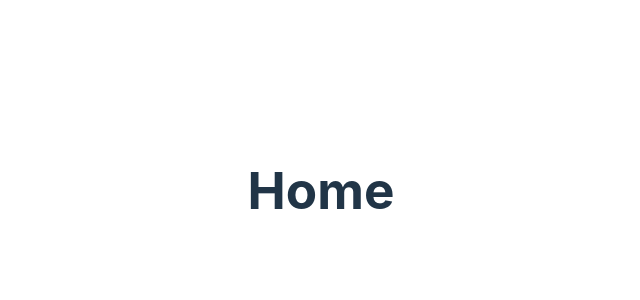
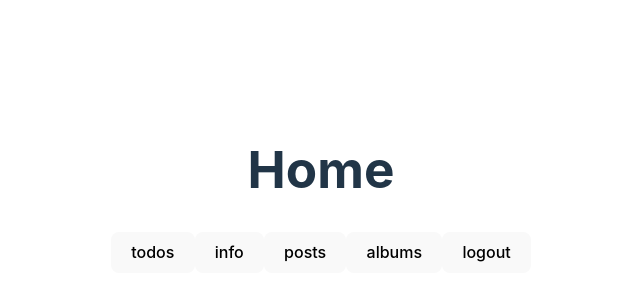
Before and after one commit to ToharRahima/TzofiaAndTohar, a React (Vite) app: page /home in a window 1280 px wide. Shown: the part 210-510 px from the top of the page, without its empty margins (319-959 px from the left). Built offline with nearby package versions, Linux system fonts and the light colour scheme.

Commit message:
with navber and change in history

```diff
--- a/src/components/Home.jsx
+++ b/src/components/Home.jsx
@@ -1,7 +1,12 @@
 import React from "react";
-function Home(){
-    return(
-        <h1>Home</h1>
+import Navber from "./Navber";
+
+function Home() {
+    return (
+        <>
+            <h1>Home</h1>
+            <Navber />
+        </>
     )
 }
 export default Home;
--- a/src/components/Login.jsx
+++ b/src/components/Login.jsx
@@ -1,14 +1,13 @@
 import React, { useEffect } from "react";
 import { useState } from "react";
-// import Home from './Home'
 import { Link, Route,Routes, useNavigate } from 'react-router-dom'
 
 
 function Login() {
-    const [isExist,setisExist]=useState()
+    const [isExist,setisExist]=useState(false)
     const [inputs, setInputs] = useState({});
     const [usersArr,setusersArr]=useState([]);
-    const navigete= useNavigate();
+    const navigate= useNavigate();
 
     function SetInLS(user){
         let inArr=false;
@@ -20,7 +19,9 @@ function Login() {
                 }
             }
             if(!inArr){
-                localStorage.setItem("logedUsers",JSON.stringify(logedUsers.push(user)))
+                logedUsers.push(user);
+                localStorage.setItem("logedUsers", JSON.stringify(logedUsers));
+                // localStorage.setItem("logedUsers",JSON.stringify(logedUsers.push(user)))
             }
         } else{
             localStorage.setItem("logedUsers",JSON.stringify([user]))
@@ -40,11 +41,11 @@ function Login() {
         (async ()=> await fetchItem())();
     },[])
 
-    useEffect(()=>{
-        if(isExist){
-            navigete("/home")
-        }
-    },[])
+    // useEffect(()=>{
+    //     if(isExist){
+    //         navigate('/home', { replace: true })
+    //     }
+    // },[])
 
     const handleChange = (event) => {
         const name = event.target.name;
@@ -53,6 +54,7 @@ function Login() {
     }
 
       function handleSubmit(event){
+        let insert=false;
         event.preventDefault();
         for(let i=0;i<usersArr.length;i++){
             if((inputs.username==usersArr[i].username) && (inputs.password==usersArr[i].website)){
@@ -60,11 +62,13 @@ function Login() {
                 localStorage.setItem("currentUser",JSON.stringify(usersArr[i]))
                 alert("hi "+ inputs.username )
                 setisExist(true)
-                navigete("/home")
+                insert=true
+                navigate('/home', { replace: true })
+                // navigete("/home")
             }
 
         }
-        if(isExist!==true){
+        if(insert!==true){
             setisExist(false)
             alert("user dose not exist");
         }
--- /dev/null
+++ b/src/components/Navber.jsx
@@ -0,0 +1,34 @@
+import React from "react";
+import { useNavigate } from "react-router-dom";
+function Navber(){
+
+    const navigate=useNavigate();
+
+    const todos=()=>{
+        navigate("/todos")
+    }
+    const info=()=>{
+        navigate("/info")
+    }
+    const posts=()=>{
+        navigate("/posts")
+    }
+    const albums=()=>{
+        navigate("/albums")
+    }
+    const logout=()=>{
+        localStorage.setItem("currentUser",JSON.stringify(" "));
+        navigate('/', { replace: true })
+    }
+
+    return(
+        <>
+            <button onClick={()=>todos()}> todos </button>
+            <button onClick={()=>info()}> info </button>
+            <button onClick={()=>posts()}> posts </button>
+            <button onClick={()=>albums()}> albums </button>
+            <button onClick={()=>logout()}> logout </button>
+        </>
+    )
+}
+export default Navber;
```
